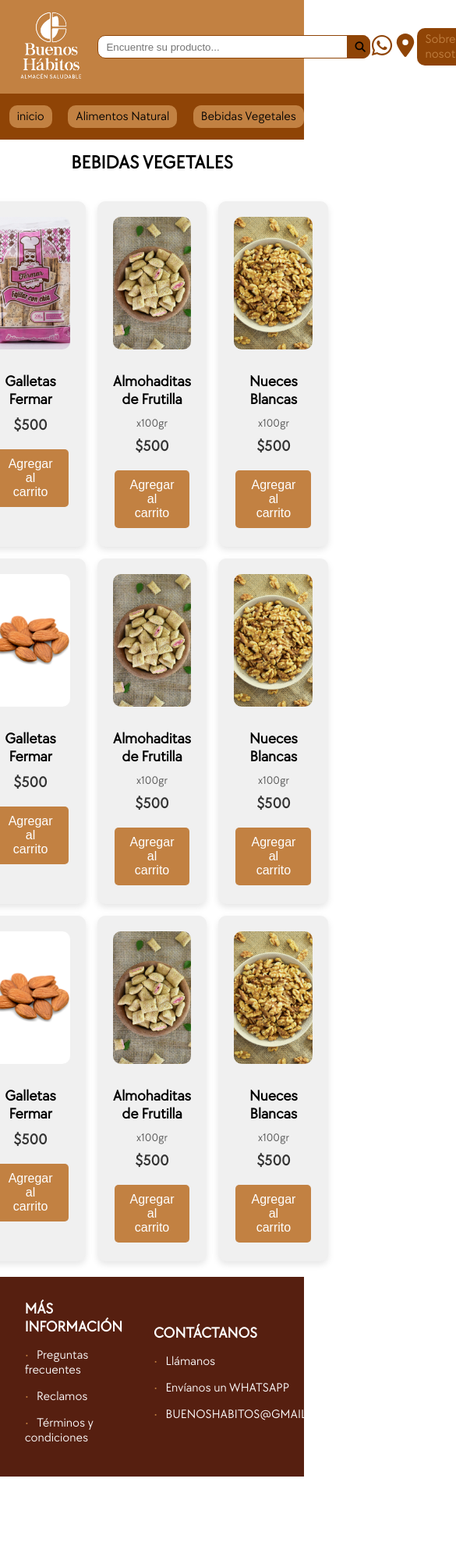
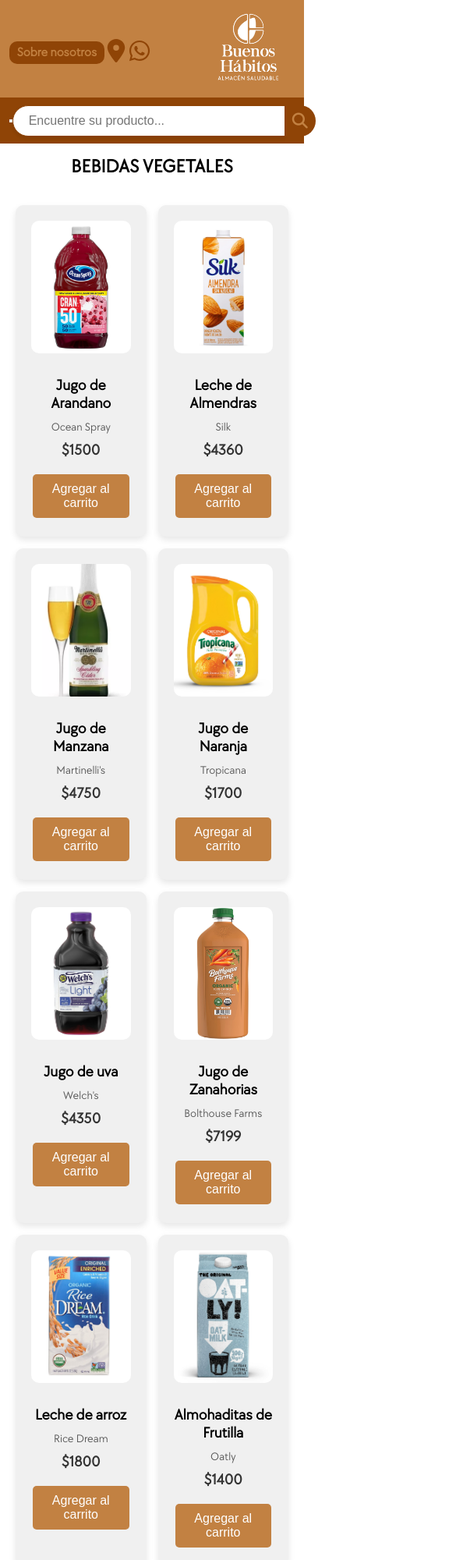
Before and after one commit to aguirreLeo/PF-AGUIRRE, a plain HTML site: page pages/bebidas.html in a window 390 px wide. Shown: the top 2000 px of the page at 78% size, 585 px wide, since content can reach past the window. Before the commit the page ends 1893 px from the top, so only its background shows below. Drawn offline with Linux system fonts and the light colour scheme; grey boxes are pictures that could not be loaded.

Commit message:
commit web con diseño responsive en index.html y bebidas.html

```diff
--- a/pages/bebidas.html
+++ b/pages/bebidas.html
@@ -33,7 +33,7 @@
       <nav class="nav-principal">
         <a href="https://wa.me/543525536370"><img src="./../img/whatsapp.svg"></a>
 
-        <a href="./pages/encuentranos.html"><img src="./../img/location-dot-solid.svg" ></a>
+        <a href="./../pages/encuentranos.html"><img src="./../img/location-dot-solid.svg" ></a>
 
         <a class="sobreNosotros" href="./../pages/nosotros.html">Sobre nosotros</a>
 
@@ -45,7 +45,18 @@
         <a href="./../index.html">inicio</a>
         <a href="./../pages/alimentos.html">Alimentos Natural</a>
         <a href="bebidas.html">Bebidas Vegetales</a>
+        <button><img src="./../img/bars-solid.svg" alt=""></button>
+
+        <div class="buscadorMobile">
+            <input
+              type="text"
+              placeholder="Encuentre su producto..."
+              class="buscador"
+            />
+            <button class="button"><i class="fa-solid fa-magnifying-glass"></i></button>
+        </div>
       </nav>
+
     </div>
 
     <main>
@@ -56,88 +67,91 @@
 
       <div class="grilla-productos">
         <div class="contenedor-tarj">
-            <img src="./../img/productos/galletas fermar.PNG" alt="Galletas Fermar" />
+            <img src="./../img/bebidas productos/jugo-arandano.jpg"  />
             <div class="info-producto">
-                <h4><b>Galletas Fermar</b></h4>
-                <p class="precio">$500</p>
+                <h4><b>Jugo de Arandano</b></h4>
+                <p class="detalleProducto">Ocean Spray</p>
+                <p class="precio">$1500</p>
             </div>
             <button>Agregar al carrito</button>
         </div>
 
         <div class="contenedor-tarj">
-            <img src="./../img/productos/almohaditas de frutilla.jpg" alt="almohaditas de frutilla" />
+            <img src="./../img/bebidas productos/leche-almendras.jpg" />
             <div class="info-producto">
-                <h4><b>Almohaditas de Frutilla</b></h4>
-                <p class="detalleProducto">x100gr</p>
-                <p class="precio">$500</p>
+                <h4><b>Leche de Almendras</b></h4>
+                <p class="detalleProducto">Silk</p>
+                <p class="precio">$4360</p>
             </div>
             <button>Agregar al carrito</button>
         </div>
 
         <div class="contenedor-tarj">
-            <img src="./../img/productos/Nueces blancas.jpg" alt="Nueces blancas" />
+            <img src="./../img/bebidas productos/jugo-manzana.jpg" />
             <div class="info-producto">
-                <h4><b>Nueces Blancas</b></h4>
-                <p class="detalleProducto">x100gr</p>
-                <p class="precio">$500</p>
+                <h4><b>Jugo de Manzana</b></h4>
+                <p class="detalleProducto">Martinelli's</p>
+                <p class="precio">$4750</p>
             </div>
             <button>Agregar al carrito</button>
         </div>
 
         <div class="contenedor-tarj">
-            <img src="./../img/productos/almendra guara.png" alt="Galletas Fermar" />
+            <img src="./../img/bebidas productos/jugo-tropicana.jpg" />
             <div class="info-producto">
-                <h4><b>Galletas Fermar</b></h4>
-                <p class="precio">$500</p>
+                <h4><b>Jugo de Naranja</b></h4>
+                <p class="detalleProducto">Tropicana</p>
+                <p class="precio">$1700</p>
             </div>
             <button>Agregar al carrito</button>
         </div>
 
         <div class="contenedor-tarj">
-            <img src="./../img/productos/almohaditas de frutilla.jpg" alt="almohaditas de frutilla" />
+            <img src="./../img/bebidas productos/jugo-uva.jpg"  />
             <div class="info-producto">
-                <h4><b>Almohaditas de Frutilla</b></h4>
-                <p class="detalleProducto">x100gr</p>
-                <p class="precio">$500</p>
+                <h4><b>Jugo de uva</b></h4>
+                <p class="detalleProducto">Welch's</p>
+                <p class="precio">$4350</p>
             </div>
             <button>Agregar al carrito</button>
         </div>
 
         <div class="contenedor-tarj">
-            <img src="./../img/productos/Nueces blancas.jpg" alt="Nueces blancas" />
+            <img src="./../img/bebidas productos/jugo-zanahoria.jpg"  />
             <div class="info-producto">
-                <h4><b>Nueces Blancas</b></h4>
-                <p class="detalleProducto">x100gr</p>
-                <p class="precio">$500</p>
+                <h4><b>Jugo de Zanahorias</b></h4>
+                <p class="detalleProducto">Bolthouse Farms</p>
+                <p class="precio">$7199</p>
             </div>
             <button>Agregar al carrito</button>
         </div>
 
         <div class="contenedor-tarj">
-            <img src="./../img/productos/almendra guara.png" alt="Galletas Fermar" />
+            <img src="./../img/bebidas productos/leche-arroz.jpg"  />
             <div class="info-producto">
-                <h4><b>Galletas Fermar</b></h4>
-                <p class="precio">$500</p>
+                <h4><b>Leche de arroz</b></h4>
+                <p class="detalleProducto">Rice Dream</p>
+                <p class="precio">$1800</p>
             </div>
             <button>Agregar al carrito</button>
         </div>
 
         <div class="contenedor-tarj">
-            <img src="./../img/productos/almohaditas de frutilla.jpg" alt="almohaditas de frutilla" />
+            <img src="./../img/bebidas productos/leche-avena.jpg" />
             <div class="info-producto">
                 <h4><b>Almohaditas de Frutilla</b></h4>
-                <p class="detalleProducto">x100gr</p>
-                <p class="precio">$500</p>
+                <p class="detalleProducto">Oatly</p>
+                <p class="precio">$1400</p>
             </div>
             <button>Agregar al carrito</button>
         </div>
 
         <div class="contenedor-tarj">
-            <img src="./../img/productos/Nueces blancas.jpg" alt="Nueces blancas" />
+            <img src="./../img/bebidas productos/leche-soja.jpg" a />
             <div class="info-producto">
-                <h4><b>Nueces Blancas</b></h4>
-                <p class="detalleProducto">x100gr</p>
-                <p class="precio">$500</p>
+                <h4><b>Leche de Soja</b></h4>
+                <p class="detalleProducto">Alpro</p>
+                <p class="precio">$1500</p>
             </div>
             <button>Agregar al carrito</button>
         </div>
--- a/style.css
+++ b/style.css
@@ -11,6 +11,7 @@
     font-style: normal;
 }
 
+
 body {
     background-color:white;
     display: flex;
@@ -19,6 +20,7 @@
     font-family: 'chocolates';
     font-weight: normal;
 }
+
 .header {
     background-color: #c28142;
     display: flex;
@@ -28,20 +30,17 @@
     padding: 5px 3vw;
   }
 
-.header .logo img{
+  .header .logo img {
     height: 100px;
     width: auto;
   }
 
   .nav-principal {
-    width: 200px;
     display: flex;
     flex-direction: row;
     align-items: center;
     justify-content: space-between;
   }
-
-
 
   .header .nav-principal a img {
     width: 30px;
@@ -49,7 +48,7 @@
   }
 
   .header .nav-principal .sobreNosotros {
-    font-weight: 700px;
+    font-weight: bold;
     text-decoration: none;
     background-color: #8f4406;
     color: #c28142;
@@ -59,29 +58,48 @@
 
   .containerBuscador {
     position: relative;
+    display: flex;
+    align-items: center;
   }
 
-input {
+  input.buscador {
     width: 350px;
-    height: 30px;
-    border-radius: 10px 10px 10px 10px;
+    height: 40px;
+    border-radius: 20px 0 0 20px;
     border: solid #8f4406 1px;
-    padding: 10px;
+    padding: 0 20px;
+    font-size: 16px;
+    outline: none;
+    box-shadow: 0 2px 4px rgba(0, 0, 0, 0.1);
+    transition: box-shadow 0.3s ease-in-out;
+  }
 
+  input.buscador:focus {
+    box-shadow: 0 4px 8px rgba(0, 0, 0, 0.2);
   }
 
   .button {
-    width: 30px;
     background-color: #8f4406;
-    position: absolute;
-    height: 30px;
-    padding: 5px 10px;
-    top: 0;
-    bottom: 0;
-    right: 0;
-    border: 0;
-    border-radius: 0 10px 10px 0;
-    margin-left: 10px;
+    border: none;
+    border-radius: 0 20px 20px 0;
+    padding: 0 20px;
+    margin-left: -1px; /* To remove gap between input and button */
+    display: flex;
+    align-items: center;
+    justify-content: center;
+    height: 40px;
+    cursor: pointer;
+    transition: background-color 0.3s ease-in-out, box-shadow 0.3s ease-in-out;
+  }
+
+  .button i {
+    color: #c28142;
+    font-size: 20px;
+  }
+
+  .button:hover {
+    background-color: #a85415;
+    box-shadow: 0 4px 8px rgba(0, 0, 0, 0.2);
   }
 
   .contenedor-navbar {
@@ -89,8 +107,6 @@
     display: flex;
     flex-direction: row;
     height: 7vh;
-
-
   }
 
   .navbar {
@@ -103,34 +119,43 @@
   }
 
   .navbar a {
-    font-weight: 700px;
+    font-weight: bold;
     text-decoration: none;
     background-color: #c28142;
-    color:  black;
+    color: black;
     padding: 5px 10px;
     border-radius: 10px;
   }
 
-.contenedor-main {
-    display: flex;
-    width: 100%;
-    flex-direction: column;
-    flex-wrap: nowrap;
-}
+
+
 
   .contenedor-main article .section-img {
+    display: flex;
     justify-content: center;
     align-items: center;
     padding: 30px 15vh;
-    margin: auto
+    margin: auto;
 }
 
-.contenedor-main article .section-img img{
+.contenedor-main article .section-img img {
     width: 100%;
-    height: 600px;
+    max-width: 1200px;
+    height: auto;
     border-radius: 10px;
+    object-fit: cover;
 }
 
+
+@media (max-width: 768px) {
+    .contenedor-main article .section-img {
+        padding: 20px 5vw;
+    }
+
+    .contenedor-main article .section-img img {
+        height: auto;
+    }
+}
 
 
 
@@ -180,6 +205,21 @@
 }
 
 /* Estilos para las tarjetas de productos */
+.seccionOfertas {
+    background-color: #f8f8f8;
+    border: 2px solid #ccc;
+    margin: 0 25px 0 25px;
+    padding: 20px;
+    border-radius: 10px;
+    box-shadow: 0 4px 8px rgba(0, 0, 0, 0.1);
+}
+
+.seccionOfertas h2 {
+    text-align: center;
+    font-size: 2rem;
+    margin-bottom: 20px;
+    color: #333;
+}
 .sectionProductos {
     display: flex;
     flex-direction: row;
@@ -230,7 +270,6 @@
 }
 
 .itemsProductos button {
-    /* background-color: #007bff; */
     color: white;
     border: none;
     padding: 10px 20px;
@@ -308,97 +347,6 @@
     background-color: #8f4406;
     transform: scale(1.05);
 }
-
-
-
-
-
-footer {
-    display: flex;
-    flex-direction: row;
-    justify-content: space-around;
-    align-items: center;
-    padding: 30px 3vw;
-    margin-top: auto;
-    background-color: #561F10;
-    color: white;
-}
-
-
-footer .logoFooter {
-    height: 150px;
-    width: 150px;
-}
-
-footer .logoFooter img {
-    height: 100%;
-    width: 100%;
-    object-fit: cover;
-}
-
-footer .informacion, footer .contacto, footer .encuentranos {
-    flex: 1;
-    margin: 0 20px;
-}
-
-footer .informacion h4, footer .contacto h4, footer .encuentranos h4 {
-    font-size: 1.2rem;
-    margin-bottom: 10px;
-}
-
-footer .informacion ul, footer .contacto ul {
-    list-style: none;
-    padding: 0;
-}
-
-footer .informacion ul li, footer .contacto ul li {
-    margin: 5px 0;
-}
-
-footer .informacion ul li a, footer .contacto ul li a {
-    color: white;
-    text-decoration: none;
-    transition: color 0.3s ease;
-}
-
-footer .informacion ul li a:hover, footer .contacto ul li a:hover {
-    color: #c28142;
-}
-
-footer .encuentranos iframe {
-    width: 100px;
-    height: 100px;
-    border-radius: 10px;
-    margin-top: 10px;
-}
-
-footer .informacion ul li, footer .contacto ul li {
-    display: flex;
-    align-items: center;
-}
-
-footer .informacion ul li a, footer .contacto ul li a {
-    display: block;
-    padding: 5px 0;
-}
-
-footer .informacion ul li a::before, footer .contacto ul li a::before {
-    content: "•";
-    color: #c28142;
-    margin-right: 10px;
-}
-
-
-
-
-
-
-
-
-
-
-
-
 
 
 
@@ -504,7 +452,7 @@
 footer .logoFooter img {
     height: 100%;
     width: 100%;
-    object-fit: cover;
+    object-fit: contain;
 }
 
 /* Estilos para las secciones de información, contacto y ubicación */
@@ -518,7 +466,7 @@
     margin-bottom: 10px;
 }
 
-/* Estilos para las listas y los ítems dentro de ellas */
+
 footer .informacion ul, footer .contacto ul {
     list-style: none;
     padding: 0;
@@ -538,7 +486,7 @@
     color: #c28142;
 }
 
-/* Estilos para el iframe de la sección 'Encuéntranos' */
+
 footer .encuentranos iframe {
     width: 100px;
     height: 100px;
@@ -546,7 +494,6 @@
     margin-top: 10px;
 }
 
-/* Ajustes para las listas */
 footer .informacion ul li, footer .contacto ul li {
     display: flex;
     align-items: center;
@@ -698,9 +645,6 @@
     transition: color 0.3s ease;
 }
 
-/* .enlacesRedes a:hover {
-    color: #007bff;
-} */
 
 .enlacesRedes p {
     font-size: 1rem;
@@ -715,3 +659,164 @@
 .fa-facebook {
     color: #3B5998;
 }
+
+
+
+  /* Responsive styles */
+  @media (max-width: 768px) {
+
+    body{
+        width: 100% !important;
+    }
+
+    .header {
+      flex-direction: row-reverse;
+      height: auto;
+      padding: 10px 3vw;
+    }
+
+     .nav-principal {
+      flex-direction: row-reverse;
+      margin-top: 10px;
+
+    }
+
+    .containerBuscador {
+      display: none;
+    }
+
+    .contenedor-navbar{
+        display: flex;
+        flex-direction: row;
+    }
+
+    .navbar{
+        width: 100%;
+        display: flex;
+        flex-direction: row;
+        justify-content: flex-start;
+    }
+
+
+    .contenedor-navbar .navbar button{
+        display: flex;
+        width: 30px;
+
+
+
+    }
+
+    .buscadorMobile{
+        flex: 1;
+        display: flex;
+        justify-content: center;
+    }
+    .contenedor-navbar .navbar button img{
+        width: 100%;
+    }
+
+    .contenedor-navbar .navbar a{
+        display: none;
+    }
+
+
+    /* estilo footer responsive */
+    footer {
+        flex-direction: column;
+        align-items: center;
+    }
+
+    footer .logoFooter {
+        margin-bottom: 20px;
+    }
+
+    footer .informacion, footer .contacto, footer .encuentranos {
+        margin: 10px 0;
+        width: 100%;
+    }
+
+    footer .encuentranos iframe {
+        width: 100%;
+        height: auto;
+    }
+
+    /* estilos grilla en bebida.html */
+
+    .grilla-productos {
+        grid-template-columns: repeat(2, 1fr);
+        padding-left: 20px;
+        padding-right: 20px;
+    }
+
+    /* estilos en index  */
+    .section-info{
+        display: grid;
+        grid-template-columns: repeat(2, 1fr);
+        justify-content: center;
+        justify-items: center;
+        align-items: center;
+        gap: 20px;
+    }
+    .sectionProductos {
+        display: grid;
+        grid-template-columns: repeat(2, 1fr);
+        gap: 15px;
+    }
+    .itemsProductos {
+        width: 90%;
+    }
+
+  }
+
+
+  @media (min-width: 768px) {
+    body{
+        width: 100% !important;
+    }
+
+    .contenedor-navbar .navbar button{
+        display: none;
+    }
+
+    .contenedor-navbar .navbar .buscadorMobile{
+        display: none;
+    }
+
+  }
+
+@media (max-width:960px) {
+    .grilla-productos{
+        display: grid;
+        grid-template-columns: repeat(2, 1fr);
+        padding-left: 20px;
+        padding-right: 20px;
+
+    }
+    .section-info{
+        display: grid;
+        grid-template-columns: repeat(2, 1fr);
+        justify-content: center;
+        justify-items: center;
+        align-items: center;
+        gap: 20px;
+    }
+    .sectionProductos {
+        display: grid;
+        grid-template-columns: repeat(2, 1fr);
+        gap: 15px;
+    }
+    .itemsProductos {
+        width: 90%;
+    }
+}
+
+@media (max-width: 620px) {
+    .sectionProductos {
+        grid-template-columns: 1fr;
+        justify-items: center;
+        gap: 10px;
+    }
+    .itemsProductos {
+        width: 70%;
+    }
+}
```
Also changed, not shown: index.html (+19 -21 lines), pages/alimentos.html (+17 -1 lines), pages/nosotros.html (+1 -1 lines), img/bars-solid.svg (added), img/bebidas productos/jugo-arandano.jpg (added), img/bebidas productos/jugo-manzana.jpg (added), img/bebidas productos/jugo-tropicana.jpg (added), img/bebidas productos/jugo-uva.jpg (added), img/bebidas productos/jugo-zanahoria.jpg (added), img/bebidas productos/leche-almendras.jpg (added), img/bebidas productos/leche-arroz.jpg (added), img/bebidas productos/leche-avena.jpg (added), img/bebidas productos/leche-soja.jpg (added). Lines whose indentation alone changed are shown as unchanged.
